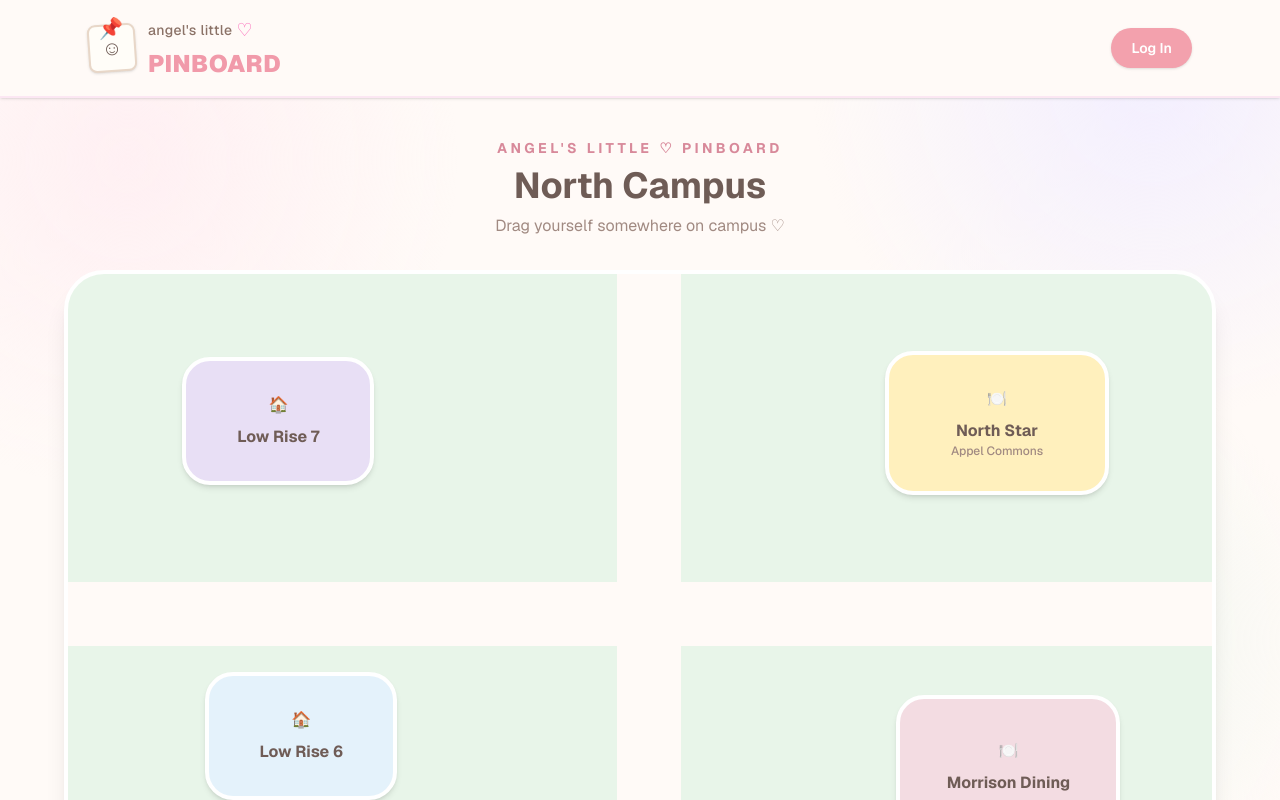
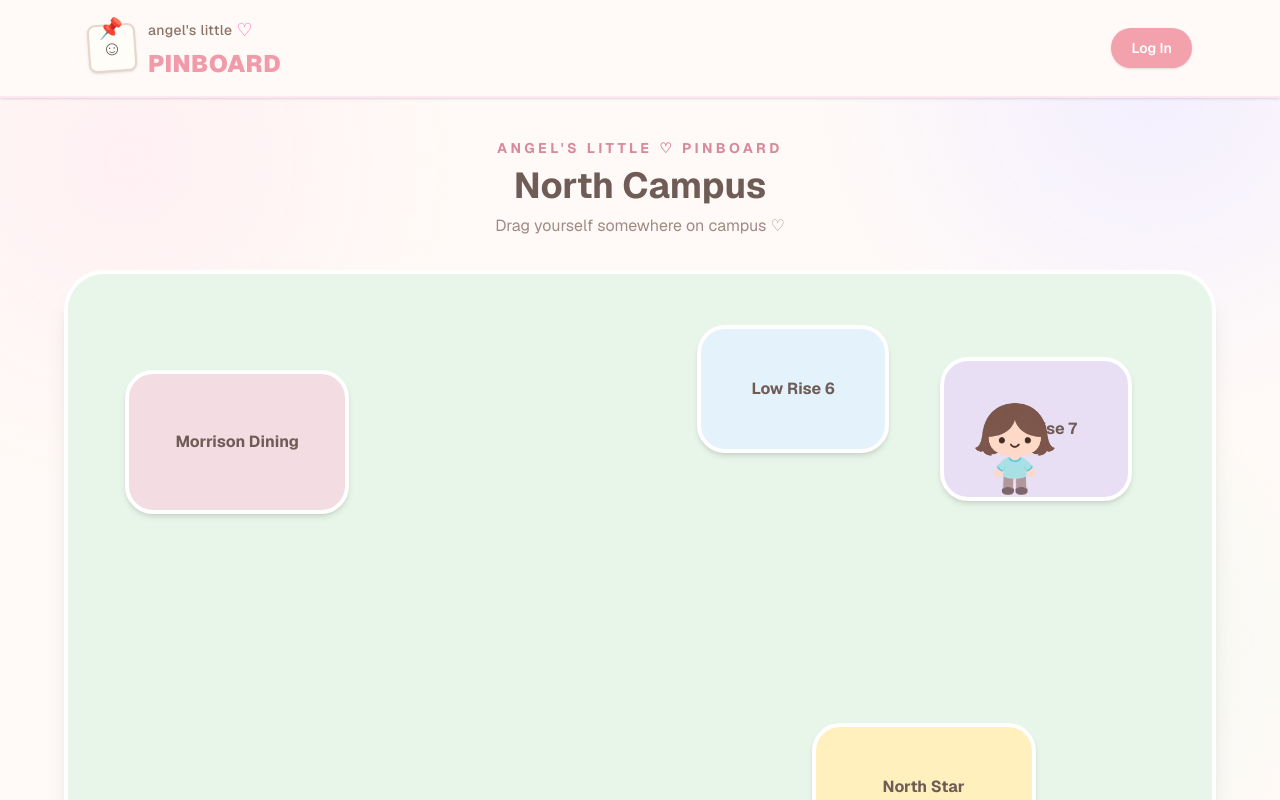
Before and after one commit to AngelXYCui/angels-little-pinboard, a Next.js app: page /campus in a window 1280 px wide. Shown: the top 800 px of the page. Built offline with nearby package versions, Linux system fonts and the light colour scheme; no server answers.

Commit message:
campus map

```diff
--- a/app/campus/page.tsx
+++ b/app/campus/page.tsx
@@ -1,9 +1,175 @@
 "use client";
 
+import { useEffect, useRef, useState } from "react";
+import Avatar from "../../components/Avatar";
+import { createClient } from "../../lib/supabase/client";
+
 export default function CampusPage() {
+  const supabase = createClient();
+  const mapRef = useRef<HTMLDivElement>(null);
+
+  const [hair, setHair] = useState("Brown");
+  const [shirt, setShirt] = useState("Blue");
+  const [skinTone, setSkinTone] = useState("Light");
+  const [hairstyle, setHairstyle] = useState("Short");
+
+  // Default position: Low Rise 7
+  const [position, setPosition] = useState({
+    x: 900,
+    y: 120,
+  });
+
+  const [dragging, setDragging] = useState(false);
+
+  const [dragOffset, setDragOffset] = useState({
+    x: 0,
+    y: 0,
+  });
+
+  const [loading, setLoading] = useState(true);
+
+  // Load avatar customization + saved campus position
+  useEffect(() => {
+    async function loadCampusProfile() {
+      const {
+        data: { user },
+      } = await supabase.auth.getUser();
+
+      if (!user) {
+        setLoading(false);
+        return;
+      }
+
+      const { data, error } = await supabase
+        .from("profiles")
+        .select(
+          "hair, shirt, skin_tone, hairstyle, campus_x, campus_y"
+        )
+        .eq("id", user.id)
+        .single();
+
+      if (error) {
+        console.log(error);
+        setLoading(false);
+        return;
+      }
+
+      if (data) {
+        setHair(data.hair ?? "Brown");
+        setShirt(data.shirt ?? "Blue");
+        setSkinTone(data.skin_tone ?? "Light");
+        setHairstyle(data.hairstyle ?? "Short");
+
+        setPosition({
+          x: data.campus_x ?? 900,
+          y: data.campus_y ?? 120,
+        });
+      }
+
+      setLoading(false);
+    }
+
+    loadCampusProfile();
+  }, []);
+
+  // Start dragging
+  function handlePointerDown(
+    event: React.PointerEvent<HTMLDivElement>
+  ) {
+    const map = mapRef.current;
+
+    if (!map) return;
+
+    const mapRect = map.getBoundingClientRect();
+
+    setDragging(true);
+
+    setDragOffset({
+      x: event.clientX - mapRect.left - position.x,
+      y: event.clientY - mapRect.top - position.y,
+    });
+
+    event.currentTarget.setPointerCapture(event.pointerId);
+  }
+
+  // Move avatar
+  function handlePointerMove(
+    event: React.PointerEvent<HTMLDivElement>
+  ) {
+    if (!dragging) return;
+
+    const map = mapRef.current;
+
+    if (!map) return;
+
+    const mapRect = map.getBoundingClientRect();
+
+    const newX =
+      event.clientX -
+      mapRect.left -
+      dragOffset.x;
+
+    const newY =
+      event.clientY -
+      mapRect.top -
+      dragOffset.y;
+
+    const boundedX = Math.max(
+      0,
+      Math.min(mapRect.width - 95, newX)
+    );
+
+    const boundedY = Math.max(
+      0,
+      Math.min(mapRect.height - 130, newY)
+    );
+
+    setPosition({
+      x: boundedX,
+      y: boundedY,
+    });
+  }
+
+  // Stop dragging + save position
+  async function handlePointerUp() {
+    if (!dragging) return;
+
+    setDragging(false);
+
+    const {
+      data: { user },
+    } = await supabase.auth.getUser();
+
+    if (!user) return;
+
+    const { error } = await supabase
+      .from("profiles")
+      .update({
+        campus_x: position.x,
+        campus_y: position.y,
+      })
+      .eq("id", user.id);
+
+    if (error) {
+      console.log("Couldn't save campus position:", error);
+    }
+  }
+
+  if (loading) {
+    return (
+      <main className="min-h-screen p-10">
+        <p className="font-semibold text-[#a18a82]">
+          Loading North Campus... ♡
+        </p>
+      </main>
+    );
+  }
+
   return (
     <main className="min-h-screen p-10">
       <div className="mx-auto max-w-6xl">
+
+        {/* Page heading */}
         <div className="text-center">
           <p className="text-sm font-bold uppercase tracking-[0.25em] text-[#d8899a]">
             angel&apos;s little ♡ PINBOARD
@@ -20,6 +186,7 @@ export default function CampusPage() {
 
         {/* Campus map */}
         <div
+          ref={mapRef}
           className="
             relative mx-auto mt-8
             h-[650px] w-full
@@ -29,87 +196,119 @@ export default function CampusPage() {
             shadow-xl
           "
         >
-          {/* Temporary paths */}
-          <div className="absolute left-[48%] top-0 h-full w-16 bg-[#fffaf7]" />
 
-          <div className="absolute left-0 top-[48%] h-16 w-full bg-[#fffaf7]" />
-
-          {/* Low Rise 7 */}
+          {/* Morrison Dining */}
           <button
+            type="button"
             className="
-              absolute left-[10%] top-[13%]
-              h-32 w-48
+              absolute left-[5%] top-[15%]
+              h-36 w-56
               rounded-[28px]
               border-4 border-white
-              bg-[#e8dff5]
+              bg-[#f3dce2]
               font-bold text-[#6f5c56]
               shadow-md
-              transition hover:-translate-y-1 hover:shadow-lg
             "
           >
-            🏠
-            <span className="mt-2 block">Low Rise 7</span>
+            Morrison Dining
           </button>
 
           {/* Low Rise 6 */}
           <button
+            type="button"
             className="
-              absolute left-[12%] top-[62%]
+              absolute left-[55%] top-[8%]
               h-32 w-48
               rounded-[28px]
               border-4 border-white
               bg-[#e4f2fb]
               font-bold text-[#6f5c56]
               shadow-md
-              transition hover:-translate-y-1 hover:shadow-lg
             "
           >
-            🏠
-            <span className="mt-2 block">Low Rise 6</span>
+            Low Rise 6
           </button>
 
-          {/* North Star */}
+          {/* Low Rise 7 */}
           <button
+            type="button"
             className="
-              absolute right-[9%] top-[12%]
+              absolute right-[7%] top-[13%]
+              h-36 w-48
+              rounded-[28px]
+              border-4 border-white
+              bg-[#e8dff5]
+              font-bold text-[#6f5c56]
+              shadow-md
+            "
+          >
+            Low Rise 7
+          </button>
+
+          {/* North Star / Appel */}
+          <button
+            type="button"
+            className="
+              absolute left-[65%] top-[70%]
               h-36 w-56
               rounded-[28px]
               border-4 border-white
               bg-[#fff0bd]
               font-bold text-[#6f5c56]
               shadow-md
-              transition hover:-translate-y-1 hover:shadow-lg
             "
           >
-            🍽️
-            <span className="mt-2 block">
+            <span className="block">
               North Star
             </span>
+
             <span className="block text-xs font-medium text-[#a18a82]">
               Appel Commons
             </span>
           </button>
 
-          {/* Morrison */}
-          <button
-            className="
-              absolute bottom-[12%] right-[8%]
-              h-36 w-56
-              rounded-[28px]
-              border-4 border-white
-              bg-[#f3dce2]
-              font-bold text-[#6f5c56]
-              shadow-md
-              transition hover:-translate-y-1 hover:shadow-lg
-            "
+          {/* Your draggable avatar */}
+          <div
+            className={`
+              absolute z-20
+              touch-none select-none
+              ${
+                dragging
+                  ? "cursor-grabbing"
+                  : "cursor-grab"
+              }
+            `}
+            style={{
+              left: position.x,
+              top: position.y,
+              width: "95px",
+              height: "130px",
+            }}
+            onPointerDown={handlePointerDown}
+            onPointerMove={handlePointerMove}
+            onPointerUp={handlePointerUp}
+            onPointerCancel={handlePointerUp}
           >
-            🍽️
-            <span className="mt-2 block">Morrison Dining</span>
-          </button>
+            <div
+              className="pointer-events-none"
+              style={{
+                transform: "scale(0.45)",
+                transformOrigin: "top left",
+              }}
+            >
+              <Avatar
+                hair={hair}
+                shirt={shirt}
+                skinTone={skinTone}
+                hairstyle={hairstyle}
+              />
+            </div>
+          </div>
 
           {/* Map label */}
           <div
             className="
+              pointer-events-none
               absolute bottom-5 left-1/2
               -translate-x-1/2
               rounded-full bg-white/80
@@ -120,6 +319,7 @@ export default function CampusPage() {
           >
             North Campus · Cornell University
           </div>
+
         </div>
       </div>
     </main>
--- a/components/Navbar.tsx
+++ b/components/Navbar.tsx
@@ -81,6 +81,12 @@ useEffect(() => {
         {!loading && loggedIn && (
           <>
             <Link
+              href="/campus"
+              className="rounded-full border border-pink-100 bg-[#fff0f2] px-5 py-2.5 text-sm font-semibold text-[#806b67] shadow-sm transition hover:-translate-y-0.5 hover:bg-[#ffe4e8] hover:shadow-md"
+            >
+              ♡ Campus
+            </Link>
+            <Link
               href="/dorm"
               className="rounded-full border border-pink-100 bg-[#fff0f2] px-5 py-2.5 text-sm font-semibold text-[#806b67] shadow-sm transition hover:-translate-y-0.5 hover:bg-[#ffe4e8] hover:shadow-md"
             >
```
